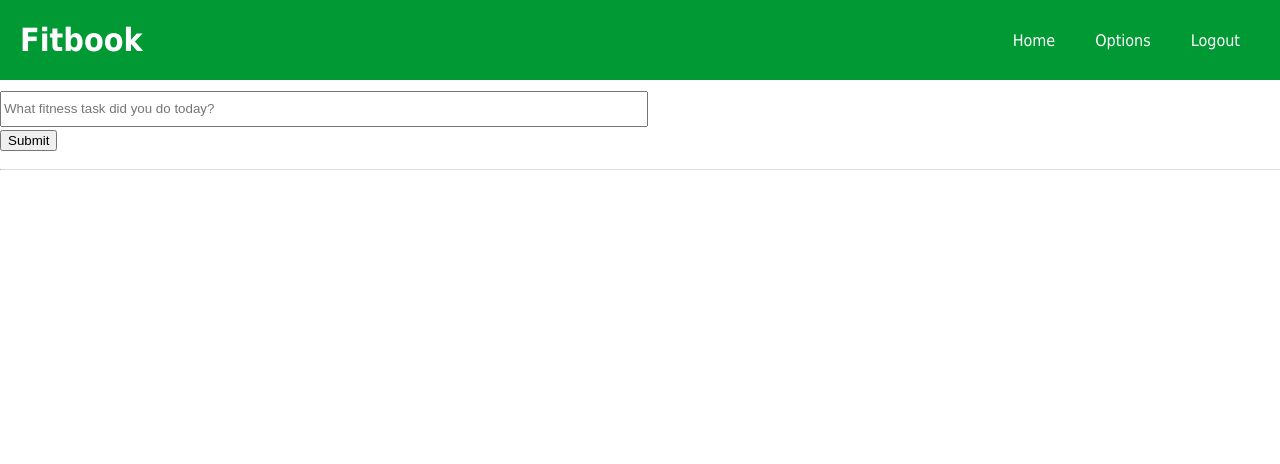
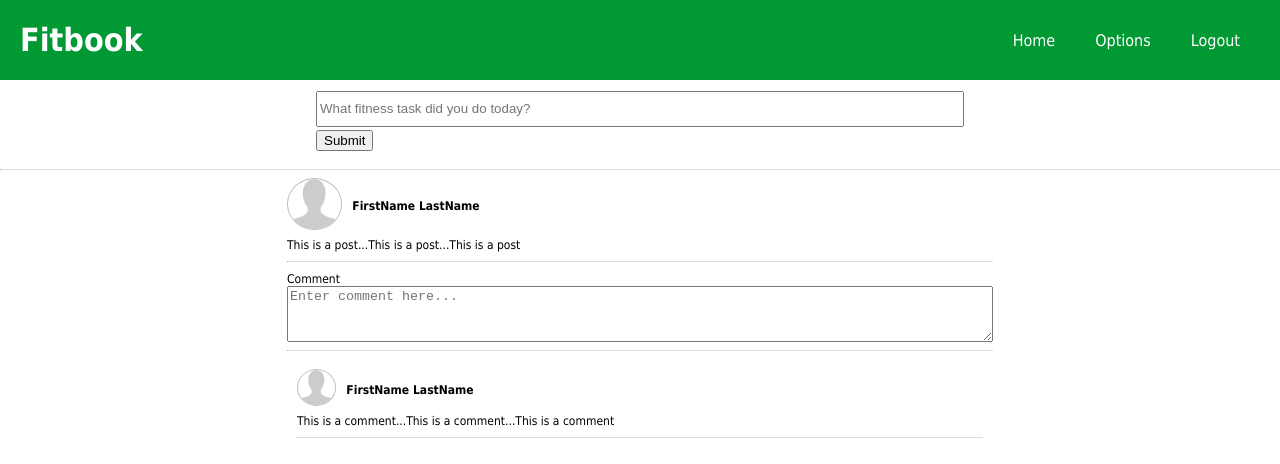
Before and after one commit to cybermgumban/fitbook, a React (Create React App) app in the folder client/: page / in a window 1280 px wide. Shown: the top 464 px of the page. Built offline with nearby package versions, Linux system fonts and the light colour scheme.

Commit message:
Applied grid

```diff
--- a/client/src/components/atoms/AddComment.js
+++ b/client/src/components/atoms/AddComment.js
@@ -11,7 +11,7 @@ const LabelWrapper = styled.label`
 `
 
 const InputWrapper = styled.textarea`
-    width: 500px;
+    width: 700px;
     height: 50px;
     display: block;
 `
@@ -22,7 +22,6 @@ const AddComment = () => {
             <CommentWrapper>
                 <LabelWrapper>Comment</LabelWrapper>
                 <InputWrapper placeholder="Enter comment here..."></InputWrapper>
-                {/* <InputWrapper type="textarea"/> */}
             </CommentWrapper>
         </div>
     )
--- a/client/src/components/atoms/PicIcon.js
+++ b/client/src/components/atoms/PicIcon.js
@@ -11,7 +11,6 @@ const DivWrapper = styled.div`
 `
 
 const PicIconWrapper = styled.img`
-    height: 50px;
     width: auto;
     border: 1px solid rgb(192,192,192);
     border-radius: 50%;
@@ -21,7 +20,7 @@ class PicIcon extends Component{
     render() {
         return (
             <DivWrapper>
-                <PicIconWrapper src={imgplaceholder}/>
+                <PicIconWrapper height={this.props.newht}src={imgplaceholder}/>
             </DivWrapper>
         )
     }
--- a/client/src/components/atoms/Post.js
+++ b/client/src/components/atoms/Post.js
@@ -13,7 +13,7 @@ class Post extends Component {
     render() {
         return (
             <PostWrapper>
-                This is a post...This is a post...This is a post...This is a post...This is a post...
+                {this.props.inside}
             </PostWrapper>
         )
     }
--- a/client/src/components/molecules/CommentItem.js
+++ b/client/src/components/molecules/CommentItem.js
@@ -5,31 +5,24 @@ import styled from 'styled-components';
 import PicIcon from '../atoms/PicIcon';
 import Name from '../atoms/Name';
 import Post from '../atoms/Post';
-import AddComment from '../atoms/AddComment';
 import Divider from '../atoms/Divider';
 
-const PostItemWrapper = styled.div`
-    margin-left: 100px;
-    margin-right: 100px;
-    border: 1px solid rgb(192,192,192);
+const CommentItemWrapper = styled.div`
     padding: 10px;
 `
 
 const PostItem = () => {
     return (
-        <PostItemWrapper>
+        <CommentItemWrapper>
             <div>
-                <PicIcon />
+                <PicIcon newht={"35px"}/>
                 <Name />
             </div>
             <div>
-                <Post />
+                <Post inside={"This is a comment...This is a comment...This is a comment"}/>
                 <Divider />
             </div>
-            <div>
-                <AddComment />
-            </div>
-        </PostItemWrapper>
+        </CommentItemWrapper>
     )
 }
 
--- a/client/src/components/molecules/PostItem.js
+++ b/client/src/components/molecules/PostItem.js
@@ -7,27 +7,28 @@ import Name from '../atoms/Name';
 import Post from '../atoms/Post';
 import AddComment from '../atoms/AddComment';
 import Divider from '../atoms/Divider';
+import CommentItem from './CommentItem';
 
 const PostItemWrapper = styled.div`
-    margin-left: 100px;
-    margin-right: 100px;
-    border: 1px solid rgb(192,192,192);
-    padding: 10px;
 `
 
 const PostItem = () => {
     return (
         <PostItemWrapper>
             <div>
-                <PicIcon />
+                <PicIcon newht={"50px"}/>
                 <Name />
             </div>
             <div>
-                <Post />
+                <Post inside={"This is a post...This is a post...This is a post"}/>
                 <Divider />
             </div>
             <div>
                 <AddComment />
+                <Divider />
+            </div>
+            <div>
+                <CommentItem />
             </div>
         </PostItemWrapper>
     )
--- a/client/src/components/pages/Homepage.js
+++ b/client/src/components/pages/Homepage.js
@@ -8,27 +8,57 @@ import LoggedIn from '../atoms/LoggedIn';
 // import Login from '../atoms/Login'
 import AddPost from '../atoms/AddPost';
 import Divider from '../atoms/Divider';
-// import PostItem from  '../molecules/PostItem';
+import PostItem from  '../molecules/PostItem';
 
 const HomepageWrapper = styled.div`
     display: grid;
     grid-template-columns: repeat(4, 1fr);
-    grid-template-rows: repeat(2, 1fr);
+    grid-template-rows: repeat(4, 1fr);
     grid-template-areas: "Head    Head    Head2    Head2"
                          "addPost addPost addPost addPost"
-                         "Divider Divider Divider Divider";
+                         "Divider Divider Divider Divider"
+                         "Post    Post    Post    Post";
     background-color: rgb(0, 153, 51);
     height: 80px;
+`
+
+const HeadWrapper = styled.div`
+    grid-area: Head;
+    align-self: center;
+`
+
+const Head2Wrapper = styled.div`
+    grid-area: Head2;
+    justify-self: end;
+    align-self: center;
+`
+
+const AddPostWrapper = styled.div`
+    grid-area: addPost;
+    margin-top: 10px;
+    margin-bottom: 10px;
+    justify-self: center;
+`
+
+const DividerWrapper = styled.div`
+    grid-area: Divider;
+    align-self: center;
+`
+
+const PostItemWrapper = styled.div`
+    grid-area: Post;
+    justify-self: center;
 `
 
 class Homepage extends Component {
     render() {
         return (
             <HomepageWrapper>
-                <div style={{gridArea: "Head", alignSelf: "center"}}><Header /></div>
-                <div style={{gridArea: "Head2", justifySelf: "end", alignSelf: "center"}}><LoggedIn /></div>
-                <div style={{gridArea: "addPost", gridColumn: "2/4", width: "100vw", marginTop: "10px", marginBottom: "10px"}}><AddPost /></div>
-                <div style={{gridArea: "Divider", alignSelf: "center"}}><Divider /></div>
+                <HeadWrapper><Header /></HeadWrapper>
+                <Head2Wrapper><LoggedIn /></Head2Wrapper>
+                <AddPostWrapper><AddPost /></AddPostWrapper>
+                <DividerWrapper><Divider /></DividerWrapper>
+                <PostItemWrapper><PostItem /></PostItemWrapper>
             </HomepageWrapper>
         )
     }
```
